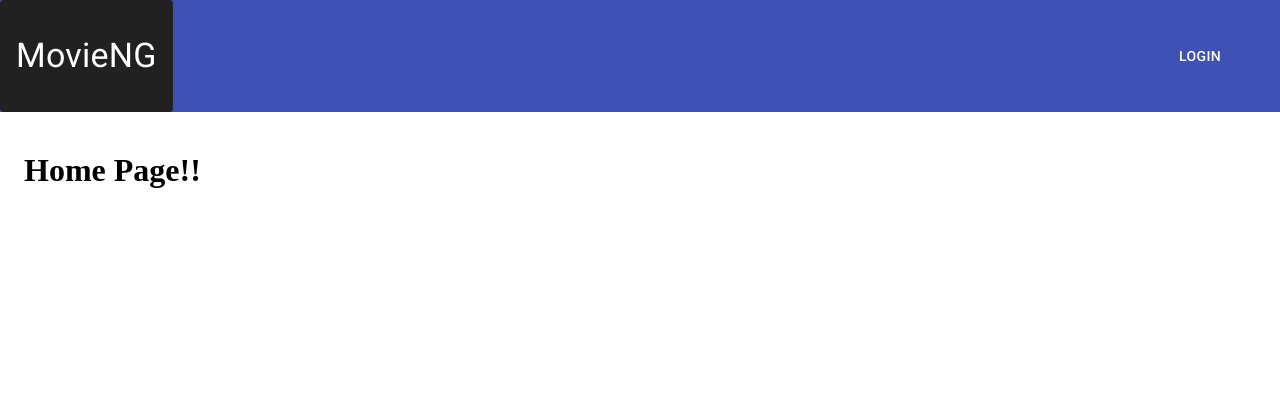
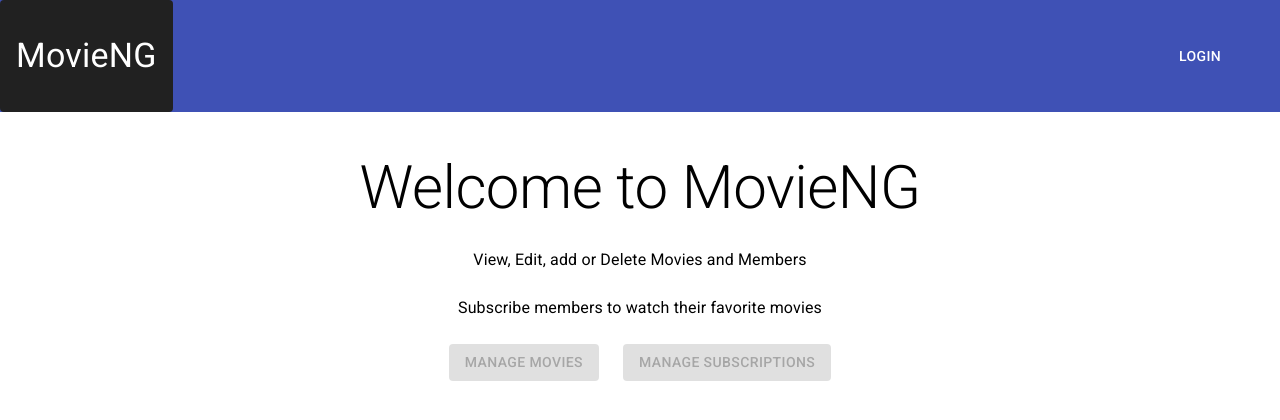
Before and after one commit to natank/react-final-project, a React app: page / in a window 1280 px wide. Shown: the top 420 px of the page. Built offline with nearby package versions, Linux system fonts and the light colour scheme.

Commit message:
Added home page

```diff
--- a/src/js/components/Home.js
+++ b/src/js/components/Home.js
@@ -1,5 +1,52 @@
-import React from 'react';
+import React, { useContext } from 'react';
+import { Link } from 'react-router-dom';
+import { Container, Grid, Typography, Button } from '@material-ui/core';
+import { MainContext } from '../Context/main-context';
+import { checkAccessToRoute } from '../Utils/utils';
 
 export default function Home() {
-	return <h1>Home Page!!</h1>;
+	var { store } = useContext(MainContext);
+	var [state, dispatch] = store;
+	var { authUser } = state;
+	return (
+		<Container>
+			<Grid container direction='column' alignItems='center' spacing={3}>
+				<Grid item>
+					<Typography variant='h2' style={{ textAlign: 'center' }}>
+						Welcome to MovieNG
+					</Typography>
+				</Grid>
+				<Grid item>
+					<Typography>View, Edit, add or Delete Movies and Members</Typography>
+				</Grid>
+				<Grid item>
+					<Typography>
+						Subscribe members to watch their favorite movies
+					</Typography>
+				</Grid>
+				<Grid item container justify='center' spacing={3}>
+					<Grid item>
+						<Button
+							variant='contained'
+							component={Link}
+							to='/movies'
+							disabled
+							color='primary'>
+							Manage Movies
+						</Button>
+					</Grid>
+					<Grid item>
+						<Button
+							variant='contained'
+							color='primary'
+							component={Link}
+							to='/movies'
+							disabled>
+							Manage Subscriptions
+						</Button>
+					</Grid>
+				</Grid>
+			</Grid>
+		</Container>
+	);
 }
```
Also changed, not shown: 1 other file (tests, documents, lock files or other folders).
